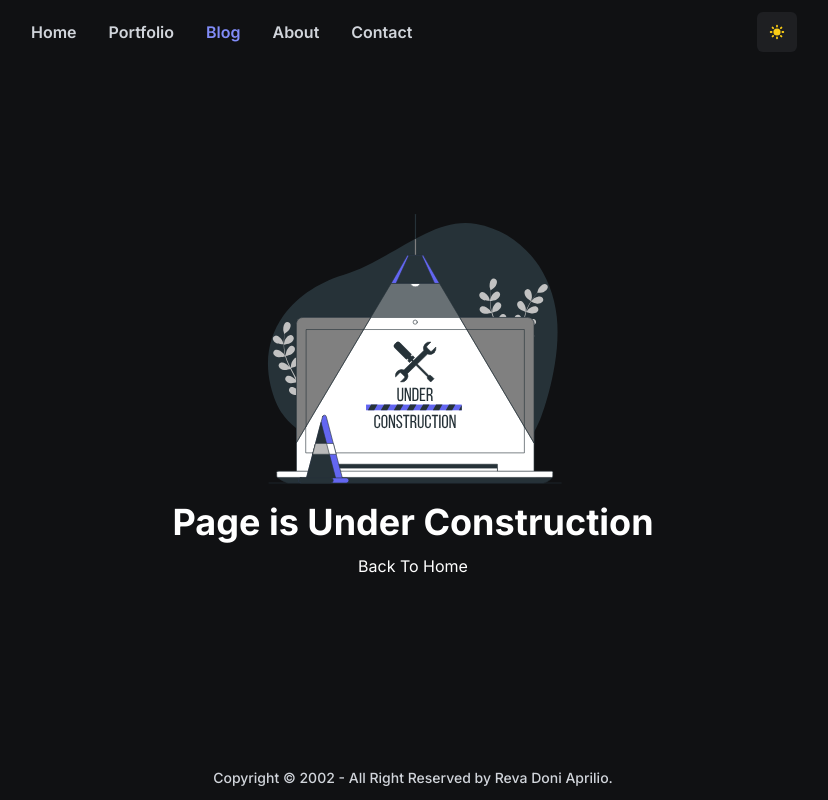
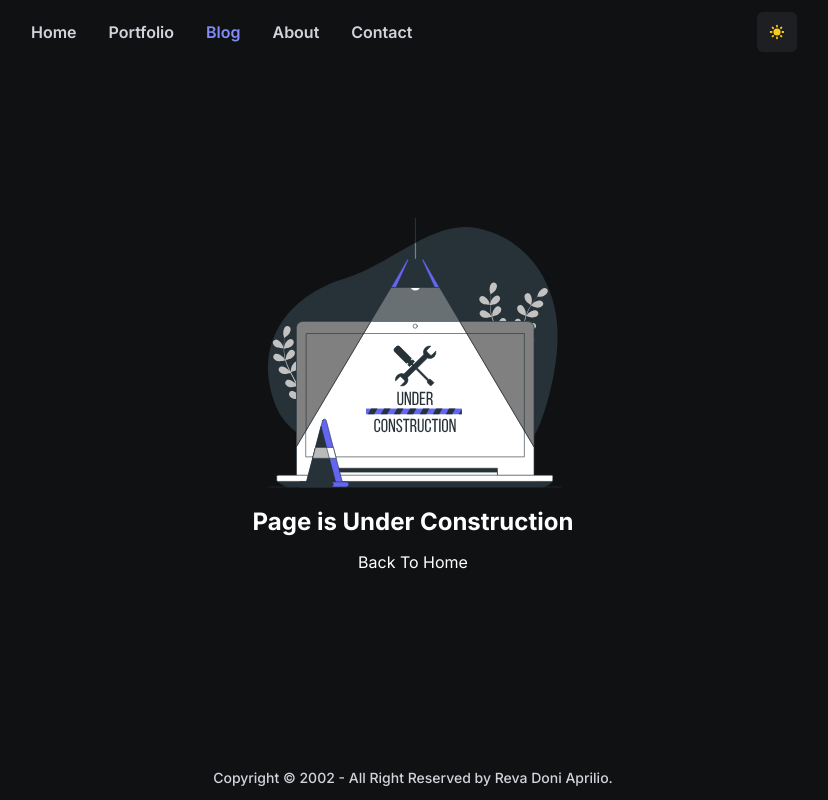
Before and after one commit to RevDonz/revdonz.my.id, a Next.js app: page /blog in a window 1280 px wide. Shown: the whole page, without its empty margins (227-1055 px from the left). Built offline with nearby package versions, Linux system fonts and the light colour scheme.

Commit message:
refactor(resume): move resume to about page

```diff
--- a/src/components/atoms/Construct.tsx
+++ b/src/components/atoms/Construct.tsx
@@ -12,7 +12,9 @@ const Construct = () => {
         width={300}
         height={300}
       />
-      <h1 className='mb-3'>Page is Under Construction</h1>
+      <p className='mb-3 text-xl font-bold md:text-2xl'>
+        Page is Under Construction
+      </p>
       <Link href='/'>
         <a href=''>Back To Home</a>
       </Link>
--- a/src/pages/about.tsx
+++ b/src/pages/about.tsx
@@ -1,4 +1,5 @@
 import Head from '@/components/atoms/Head';
+import UnstyledLink from '@/components/atoms/UnstyledLink';
 import Hero from '@/components/mollecules/Hero';
 import HeroWithPhoto from '@/components/mollecules/HeroWithPhoto';
 import Main from '@/components/template';
@@ -76,6 +77,17 @@ const about = () => {
             );
           })}
         </ol>
+        <p>
+          Also you can read{' '}
+          <span>
+            <UnstyledLink
+              href='https://drive.google.com/file/d/11V6QHaLhCcFbBokDUE7r_vBwYGiNixZC/view?usp=sharing'
+              className='font-semibold'
+            >
+              my resume here
+            </UnstyledLink>
+          </span>
+        </p>
       </Hero>
     </Main>
   );
--- a/src/pages/contact.tsx
+++ b/src/pages/contact.tsx
@@ -1,8 +1,8 @@
-import Head from "@/components/atoms/Head";
-import UnstyledLink from "@/components/atoms/UnstyledLink";
-import Hero from "@/components/mollecules/Hero";
-import Main from "@/components/template";
-import { Contacts } from "@/data/contacts";
+import Head from '@/components/atoms/Head';
+import UnstyledLink from '@/components/atoms/UnstyledLink';
+import Hero from '@/components/mollecules/Hero';
+import Main from '@/components/template';
+import { Contacts } from '@/data/contacts';
 
 const Contact = () => {
   return (
@@ -28,17 +28,6 @@ const Contact = () => {
             })}
           </ul>
         </div>
-        <p>
-          Also you can read{' '}
-          <span>
-            <UnstyledLink
-              href='https://drive.google.com/file/d/11V6QHaLhCcFbBokDUE7r_vBwYGiNixZC/view?usp=sharing'
-              className='font-semibold'
-            >
-              my resume here
-            </UnstyledLink>
-          </span>
-        </p>
       </Hero>
     </Main>
   );
```
